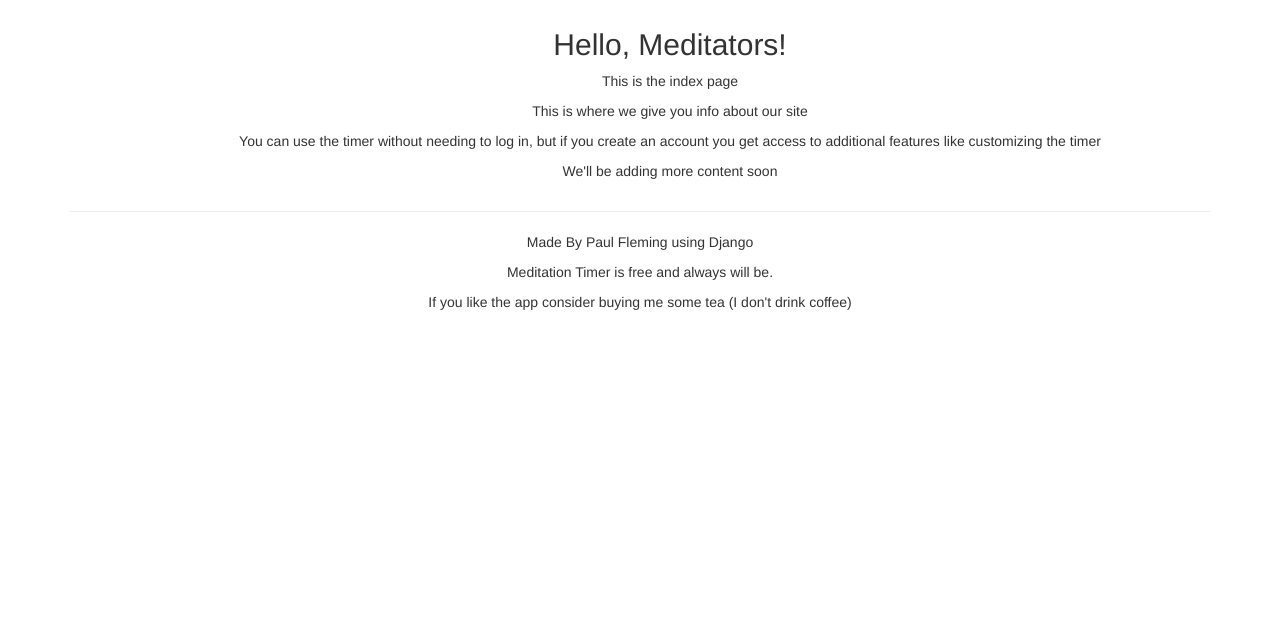
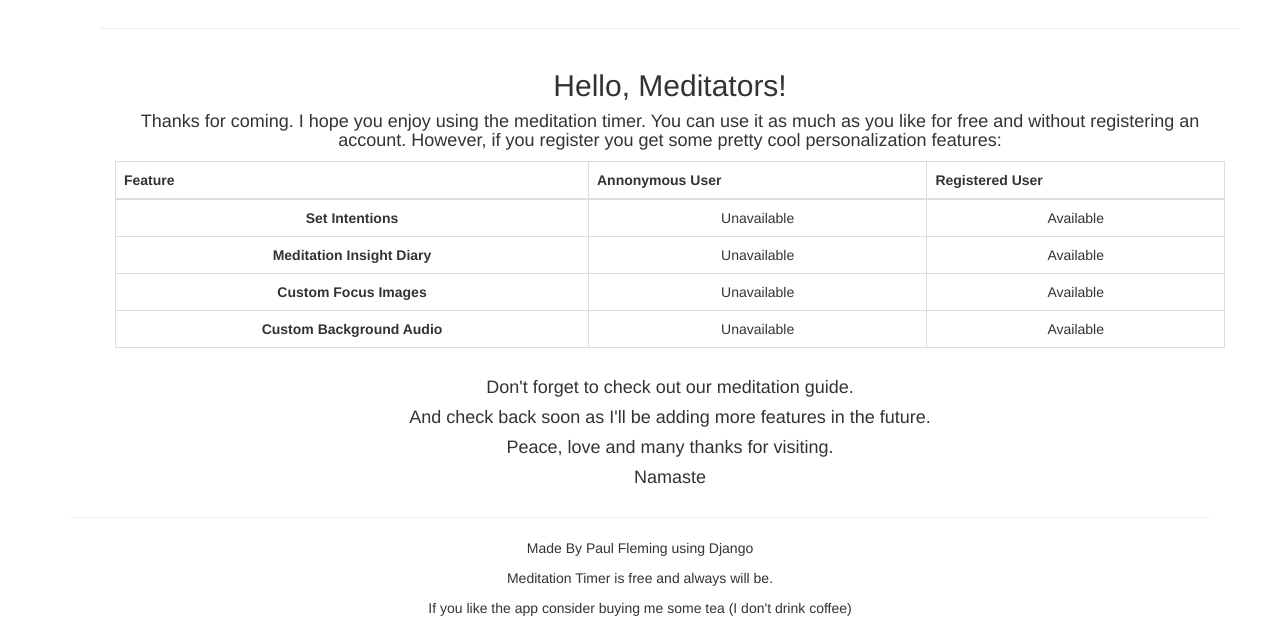
Before and after one commit to PaulMFleming/MeditationTimer, a Django app: page / in a window 1280 px wide. Shown: the part 279-907 px from the top of the page. Before the commit the page ends 589 px from the top, so only its background shows below. Run offline with Django 3.2, Linux system fonts and the light colour scheme; some libraries are stand-ins or nearby versions.

Commit message:
updated index.html with feature comparison table

```diff
--- a/Meditate_prj/templates/index.html
+++ b/Meditate_prj/templates/index.html
@@ -6,13 +6,54 @@
           <div id="quoteDisplay"></div>
           <br><br>
         </div>
-        <h2>Hello, Meditators!</h2>
-        <p>This is the index page</p>
-        <p>This is where we give you info about our site</p>
-        <p>You can use the timer without needing to log in, but if you create an account
-            you get access to additional features like customizing the timer
-        </p>
-        <p>We'll be adding more content soon</p>
+        <hr>
+        <div class="col-md-12">
+            <h2>Hello, Meditators!</h2>
+            <h4>Thanks for coming. I hope you enjoy using the meditation timer.
+                You can use it as much as you like for free and without
+                registering an account. However, if you register you get some
+                pretty cool personalization features:
+            </h4>
+        </div>
+        <div class="col-sm-12">
+            <table class="table table-bordered">
+                <thead>
+                    <tr>
+                        <th>Feature</th>
+                        <th>Annonymous User</th>
+                        <th>Registered User</th>
+                    </tr>
+                </thead>
+                <tbody>
+                    <tr>
+                        <td><strong>Set Intentions</strong></td>
+                        <td>Unavailable</td>
+                        <td>Available</td>
+                    </tr>
+                    <tr>
+                        <td><strong>Meditation Insight Diary</strong></td>
+                        <td>Unavailable</td>
+                        <td>Available</td>
+                    </tr>
+                    <tr>
+                        <td><strong>Custom Focus Images</strong></td>
+                        <td>Unavailable</td>
+                        <td>Available</td>
+                    </tr>
+                    <tr>
+                        <td><strong>Custom Background Audio</strong></td>
+                        <td>Unavailable</td>
+                        <td>Available</td>
+                    </tr>
+                </tbody>
+            </table>
+        </div>
+        <div class="col-sm-12">
+            <h4>Don't forget to check out our meditation guide.</h4>
+            <h4>And check back soon as I'll be adding more features in the future.</h4>
+            <h4>Peace, love and many thanks for visiting.</h4>
+            <h4>Namaste</h4>
+        </div>
     </div>
 
 {% endblock %}
```
